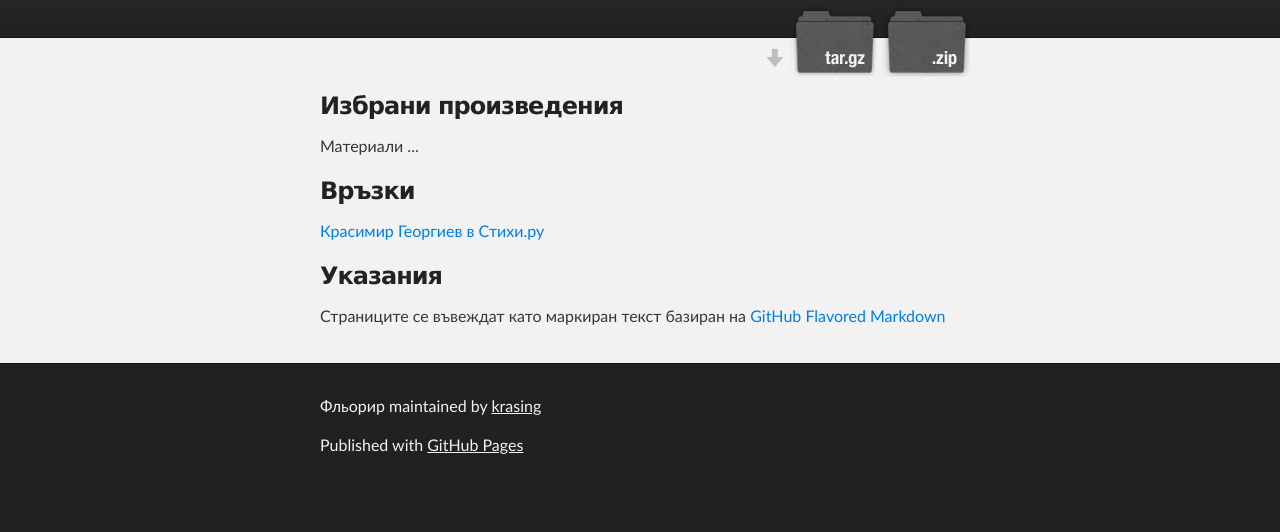
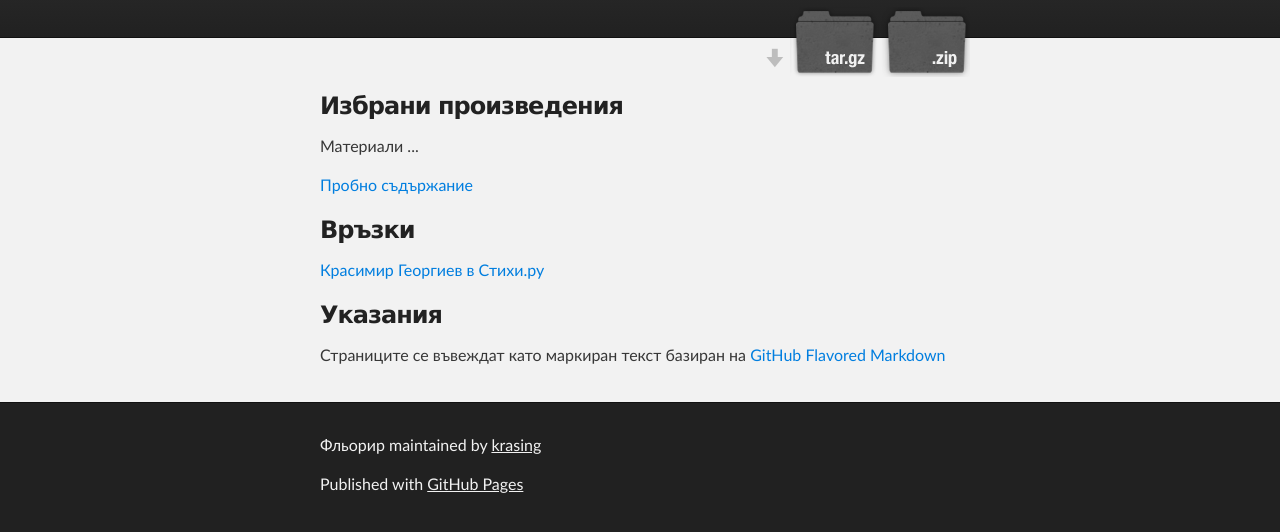
Before and after one commit to krasing/fliorir, a plain HTML site: page index.html in a window 1280 px wide. Shown: the part 136-668 px from the top of the page. Drawn offline with Linux system fonts and the light colour scheme.

Commit message:
added link to test.md

```diff
--- a/index.html
+++ b/index.html
@@ -36,6 +36,8 @@
 
 <p>Материали ...</p>
 
+<p><a href="test">Пробно съдържание</a></p>
+
 <h3>
 <a id="Връзки" class="anchor" href="#%D0%92%D1%80%D1%8A%D0%B7%D0%BA%D0%B8" aria-hidden="true"><span class="octicon octicon-link"></span></a>Връзки</h3>
 
```
